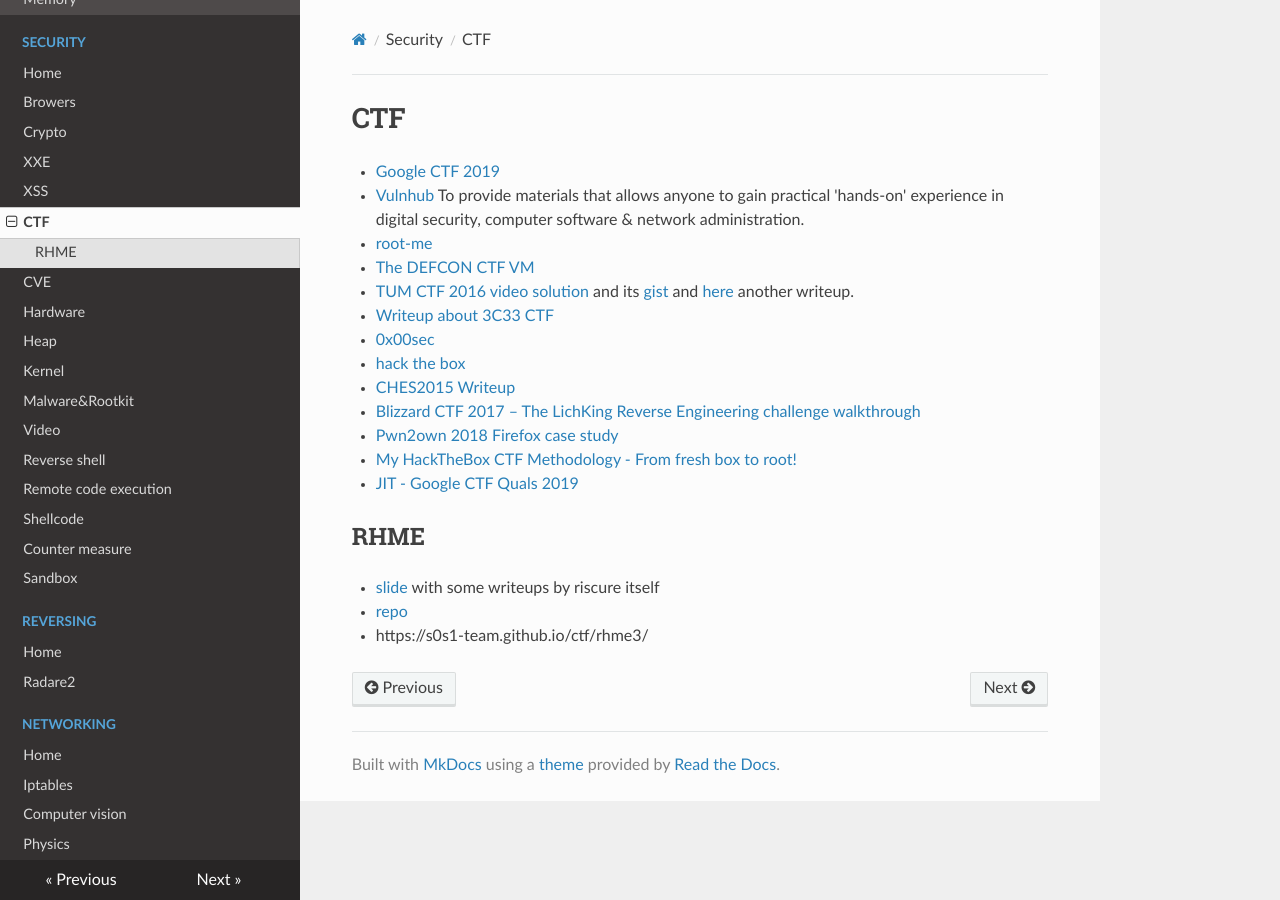
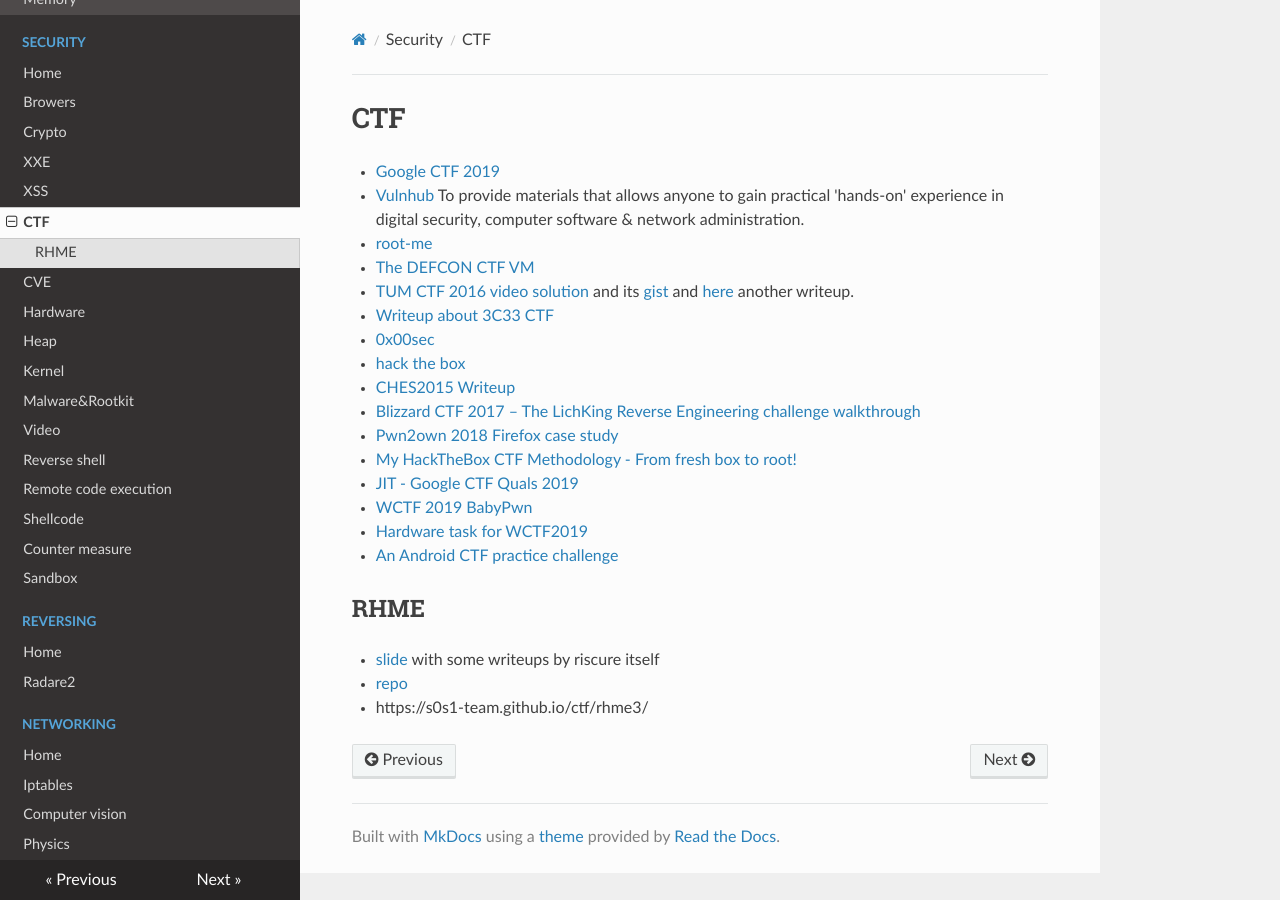
Before and after one commit to gipi/low-level, an MkDocs documentation site: the page built from docs/security/ctf.md, in a window 1280 px wide. Built offline with MkDocs 1.6.1, drawn with Linux system fonts in a browser that asks for light colours; nearby versions of some CDN libraries; old or Windows-style settings are respelled for this version of MkDocs.

Commit message:
Update ctf.md

```diff
--- a/docs/security/ctf.md
+++ b/docs/security/ctf.md
@@ -16,6 +16,9 @@
  - [Pwn2own 2018 Firefox case study](http://blogs.360.cn/blog/how-to-kill-a-firefox-en/)
  - [My HackTheBox CTF Methodology - From fresh box to root!](https://0x00sec.org/t/my-hackthebox-ctf-methodology-from-fresh-box-to-root/13980)
  - [JIT - Google CTF Quals 2019](https://devcraft.io/2019/06/24/jit-google-ctf-quals-2019.html)
+ - [WCTF 2019 BabyPwn](https://theromanxpl0it.github.io/articles/2019/07/06/WCTF-babypwn.html)
+ - [Hardware task for WCTF2019](https://github.com/q3k/tpm2137)
+ - [An Android CTF practice challenge](https://github.com/tlamb96/kgb_messenger)
 
 ## RHME
 
```
